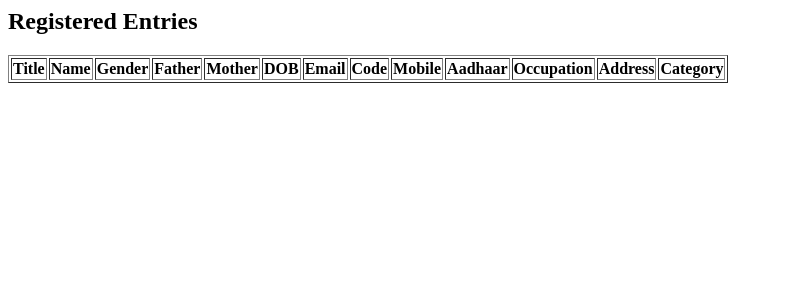
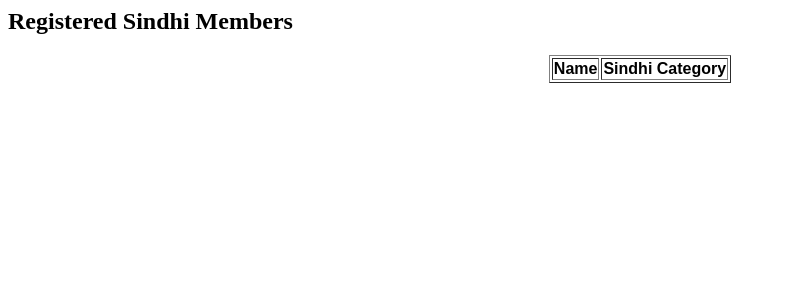
Before and after one commit to Oorjaa28/sindhi-registration, a Flask app: page /view in a window 1280 px wide. Shown: the top 300 px of the page, without its empty margins (0-786 px from the left). Run offline with Flask 3, Linux system fonts and the light colour scheme; lists and menus that the app fills with data are empty.

Commit message:
Update: Show only name and Sindhi category in /view

```diff
--- a/app.py
+++ b/app.py
@@ -46,13 +46,15 @@ def submit():
 @app.route('/view')
 def view():
     entries = []
-    header = []
     if os.path.exists('registrations.csv'):
         with open('registrations.csv', newline='', encoding='utf-8') as csvfile:
-            reader = csv.reader(csvfile)
-            header = next(reader, [])
-            entries = list(reader)
-    return render_template('view.html', entries=entries, header=header)
+            reader = csv.DictReader(csvfile)
+            for row in reader:
+                entries.append({
+                    'name': f"{row['Title']} {row['Name']}",
+                    'category': row['Sindhi Category']
+                })
+    return render_template('view.html', entries=entries)
 
 # For Render deployment
 if __name__ == '__main__':
--- a/templates/view.html
+++ b/templates/view.html
@@ -1,13 +1,13 @@
-<h2>Registered Entries</h2>
-<table border="1">
+<h2>Registered Sindhi Members</h2>
+<table border="1" style="margin: auto; font-family: sans-serif;">
   <tr>
-    <th>Title</th><th>Name</th><th>Gender</th><th>Father</th><th>Mother</th><th>DOB</th><th>Email</th><th>Code</th><th>Mobile</th><th>Aadhaar</th><th>Occupation</th><th>Address</th><th>Category</th>
+    <th>Name</th>
+    <th>Sindhi Category</th>
   </tr>
   {% for row in entries %}
-    <tr>
-      {% for item in row %}
-        <td>{{ item }}</td>
-      {% endfor %}
-    </tr>
+  <tr>
+    <td>{{ row.name }}</td>
+    <td>{{ row.category }}</td>
+  </tr>
   {% endfor %}
 </table>
```
